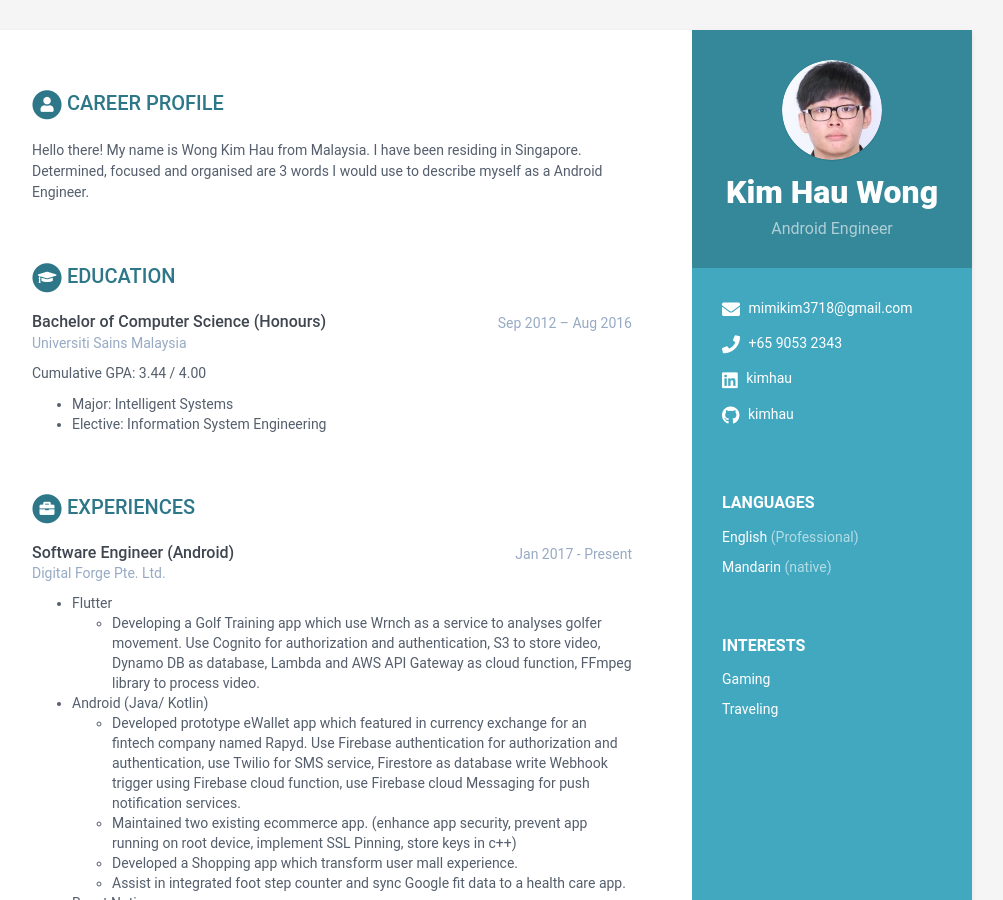
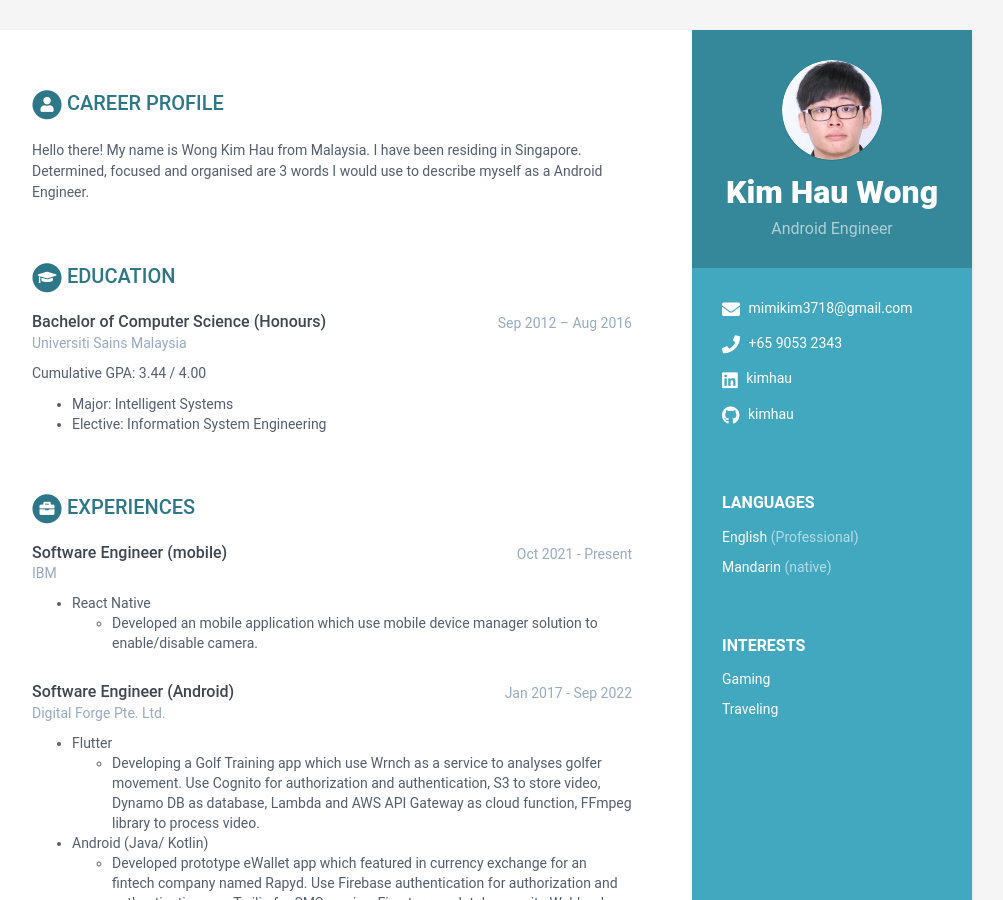
Before and after one commit to kimhau/kimhau.github.io, a Jekyll site: the page built from index.html, in a window 1280 px wide and 900 px high. Shown: the whole window, without its empty margins (168-1171 px from the left). Built offline with Jekyll 4.4.1, drawn with Linux system fonts in a browser that asks for light colours.

Commit message:
Update data.yml

```diff
--- a/_data/data.yml
+++ b/_data/data.yml
@@ -56,8 +56,15 @@ education:
           - Elective: Information System Engineering
 
 experiences:
+    - role: Software Engineer (mobile)
+      time: Oct 2021 - Present
+      company: IBM
+      details: |+
+        - React Native
+          - Developed an mobile application which use mobile device manager solution to enable/disable camera.
+
     - role: Software Engineer (Android)
-      time: Jan 2017 - Present
+      time: Jan 2017 - Sep 2022
       company: Digital Forge Pte. Ltd.
       details: |+
         - Flutter
```
